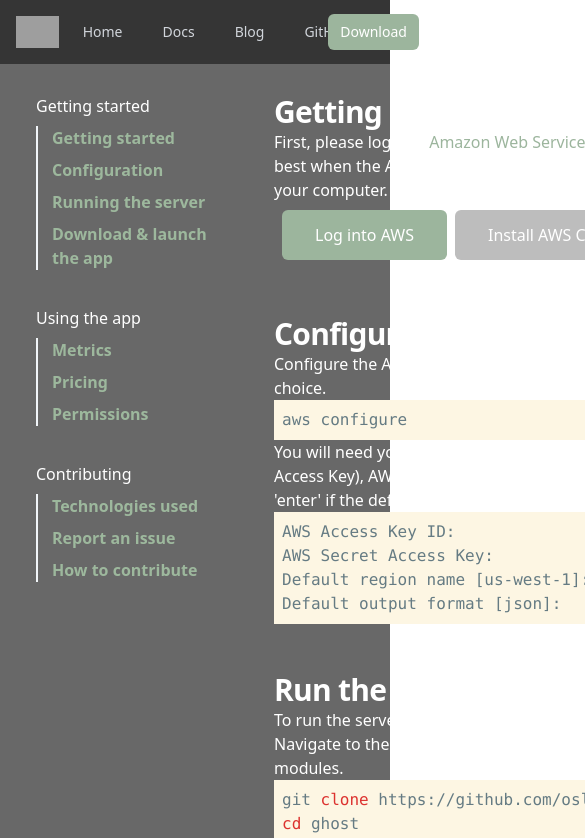
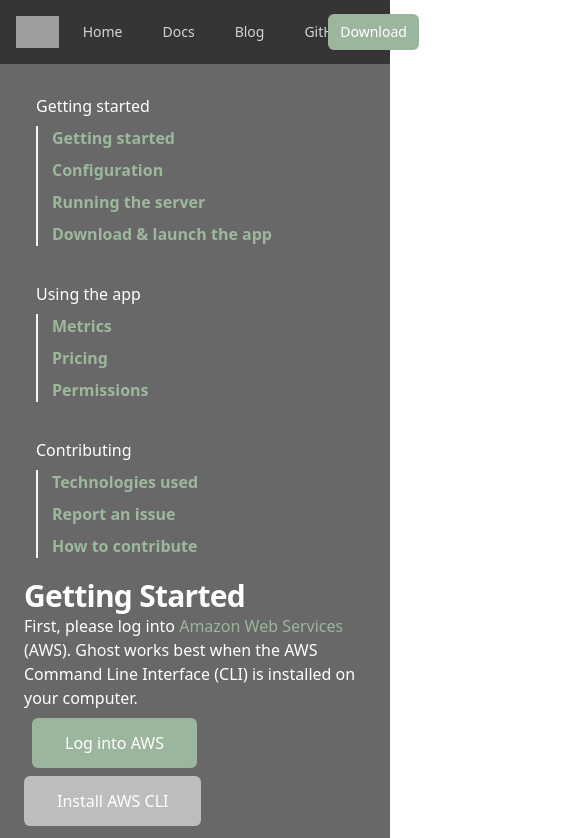
Before and after one commit to OS-ghost/website, a React (Vite) app: page /#/docs in a window 390 px wide. Shown: the top 838 px of the page, 585 px wide, since content can reach past the window. Built offline with nearby package versions, Linux system fonts and the light colour scheme; grey boxes are pictures that could not be loaded.

Commit message:
improved mobile design of docs page; still need to fix navbar

```diff
--- a/src/components/BackToTop.tsx
+++ b/src/components/BackToTop.tsx
@@ -28,14 +28,11 @@ export default function BackToTop() {
   };
 
   return (
-    <div className="rounded-md shadow">
+    <div className="rounded-md shadow fixed bottom-5 right-5 transition duration-150 ease-in-out">
       <Button
         variant='contained'
         onClick={scrollToTop}
         sx={{
-          position: 'fixed',
-          left: '95%',
-          top: '93%',
           zIndex: '1',
           display: visible ? 'inline' : 'none',
           backgroundColor: '#9cb59d',
--- a/src/components/Docs.tsx
+++ b/src/components/Docs.tsx
@@ -59,13 +59,13 @@ export default function Docs() {
     <div>
       <NavBar />
       <BackToTop />
-      <div className="w-99vh min-h-screen bg-[#686868] p-6 flex flex-row text-white snap-y">
-        <div className="flex-shrink-0 fixed w-[200px] mt-[70px] pl-3 pr-4 font-bold text-white" >
+      <div className="w-99vh min-h-screen bg-[#686868] p-6 flex flex-col md:flex-row text-white snap-y">
+        <div className="md:flex-shrink-0 lg:flex-shrink-0 md:fixed lg:fixed md:w-[200px] lg:md:w-[200px] mt-[70px] pl-3 pr-4 font-bold text-white">
           <TableOfContents navigation={navigation} />
         </div>
 
 
-        <div className="flex-shrink-1 w-[1200px] py-[70px] pl-[250px] pr-4 scroll-my-24">
+        <div className="mt-5 md:flex-shrink-1 lg:flex-shrink-1 md:w-[1200px] lg:w-[1200px] md:py-[70px] lg:py-[70px] md:pl-[250px] lg:-[250px] md:pr-4 lg:pr-4 md:scroll-my-24 lg:scroll-my-24">
           <h1 id="getting-started" className="text-3xl font-bold tracking-tight text-white sm:text-4xl">Getting Started</h1>
           <p>
             First, please log into <span className="text-[#9cb59d]">Amazon Web Services</span> (AWS).
```
